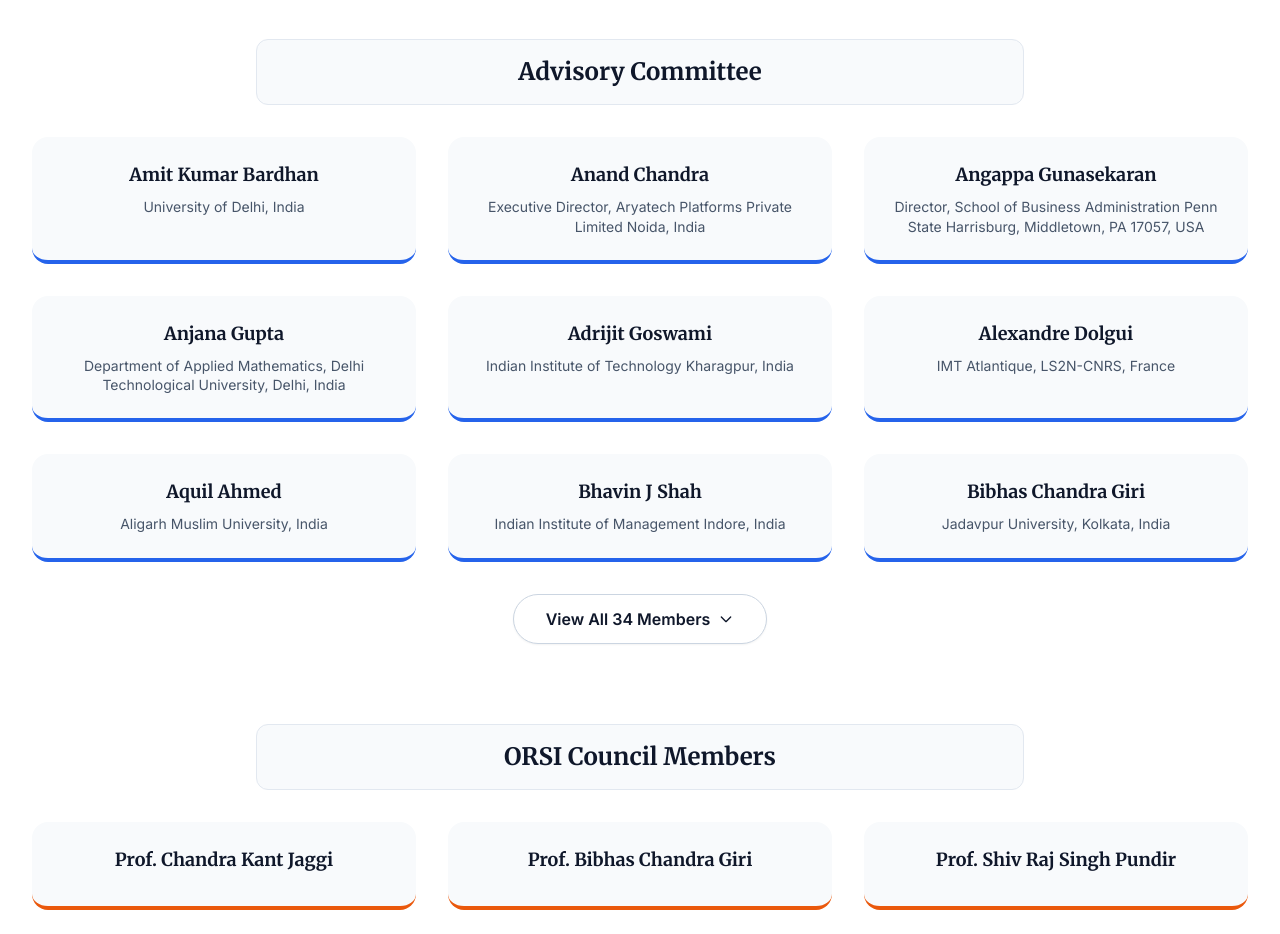
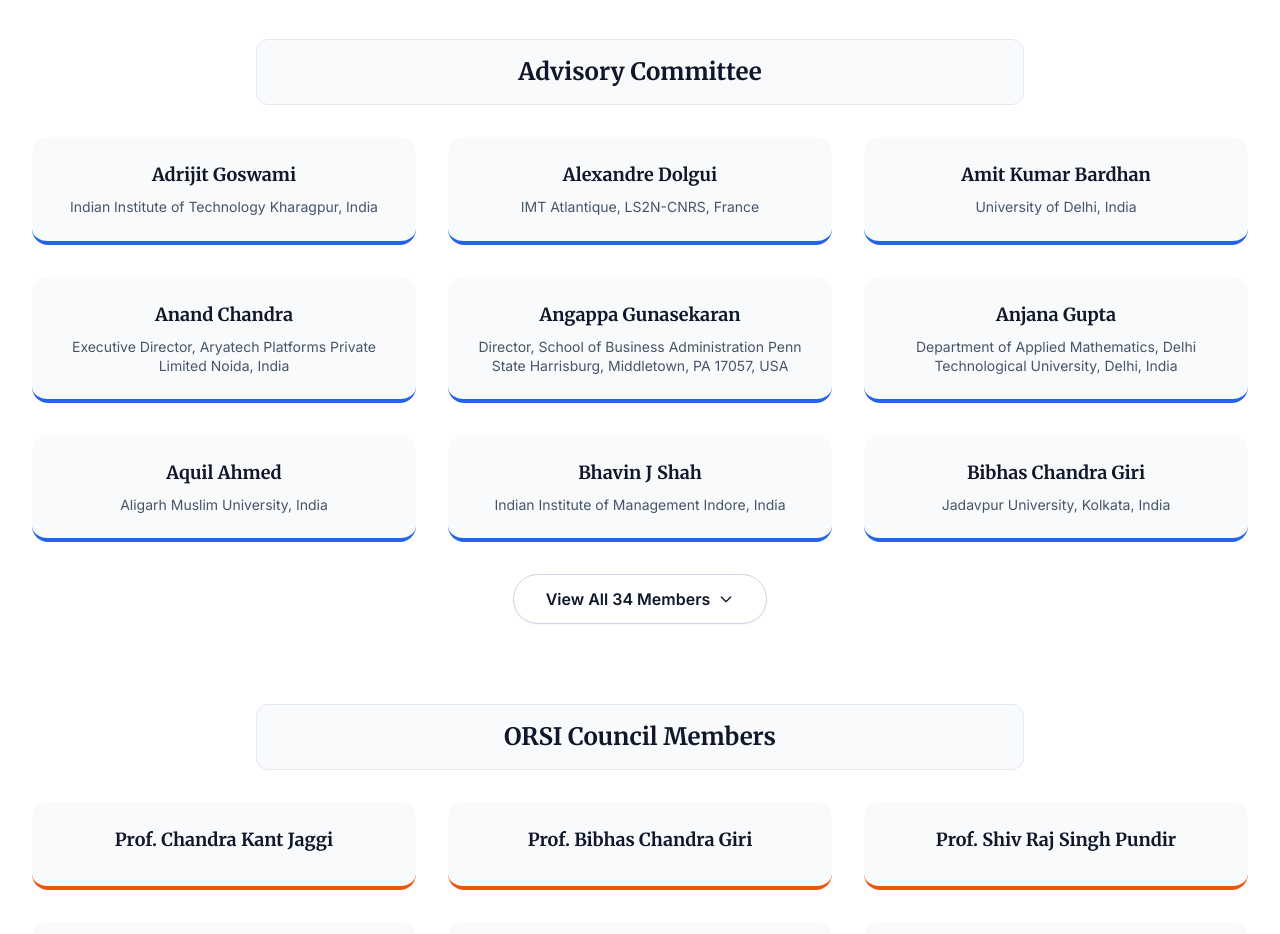
Before and after one commit to vikrantwiz02/ORSI-Conference-2025, a React (Vite) app: page / in a window 1280 px wide. Shown: the part 7280-8214 px from the top of the page. Built offline with nearby package versions, Linux system fonts and the light colour scheme.

Commit message:
feat: update advisory committee list by alphabetical order

```diff
--- a/constants.ts
+++ b/constants.ts
@@ -81,12 +81,12 @@
 ];
 
 export const ADVISORY_COMMITTEE = [
+  "Adrijit Goswami, Indian Institute of Technology Kharagpur, India",
+  "Alexandre Dolgui, IMT Atlantique, LS2N-CNRS, France",
   "Amit Kumar Bardhan, University of Delhi, India",
   "Anand Chandra, Executive Director, Aryatech Platforms Private Limited Noida, India",
   "Angappa Gunasekaran, Director, School of Business Administration Penn State Harrisburg, Middletown, PA 17057, USA",
   "Anjana Gupta, Department of Applied Mathematics, Delhi Technological University, Delhi, India",
-  "Adrijit Goswami, Indian Institute of Technology Kharagpur, India",
-  "Alexandre Dolgui, IMT Atlantique, LS2N-CNRS, France",
   "Aquil Ahmed, Aligarh Muslim University, India",
   "Bhavin J Shah, Indian Institute of Management Indore, India",
   "Bibhas Chandra Giri, Jadavpur University, Kolkata, India",
```
